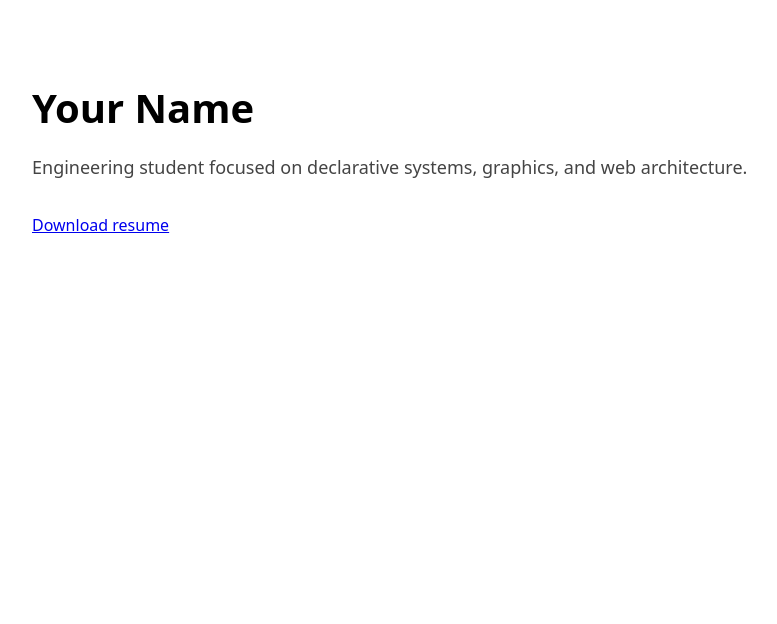
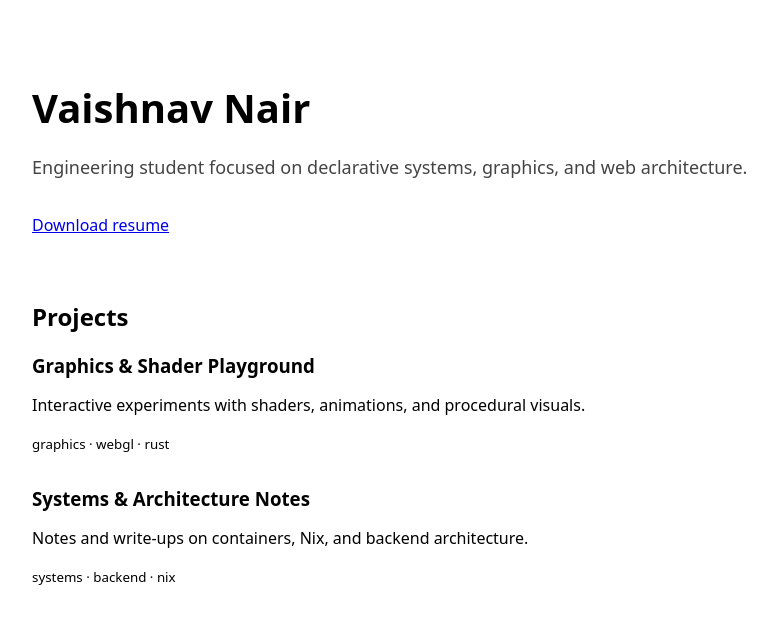
Before and after one commit to vaishnavnair0666/portfolio, a SvelteKit app in the folder app/: page / in a window 1280 px wide. Shown: the top 624 px of the page, without its empty margins (224-1001 px from the left). Built offline with nearby package versions, Linux system fonts and the light colour scheme.

Commit message:
➕ added a dynamic element to display projects list

```diff
--- /dev/null
+++ b/app/src/lib/projects.ts
@@ -0,0 +1,23 @@
+export type Project = {
+  id: string;
+  title: string;
+  summary: string;
+  tags: string[];
+};
+
+export const projects: Project[] = [
+  {
+    id: 'graphics-playground',
+    title: 'Graphics & Shader Playground',
+    summary:
+      'Interactive experiments with shaders, animations, and procedural visuals.',
+    tags: ['graphics', 'webgl', 'rust']
+  },
+  {
+    id: 'systems-notes',
+    title: 'Systems & Architecture Notes',
+    summary:
+      'Notes and write-ups on containers, Nix, and backend architecture.',
+    tags: ['systems', 'backend', 'nix']
+  }
+];
--- /dev/null
+++ b/app/src/routes/+page.server.ts
@@ -0,0 +1,7 @@
+import { projects } from '$lib/projects';
+
+export const load = async () => {
+  return {
+    projects
+  };
+};
--- a/app/src/routes/+page.svelte
+++ b/app/src/routes/+page.svelte
@@ -1,15 +1,38 @@
 <script lang="ts">
-	// Day 1: static, SSR-only content
+	export let data: {
+		projects: {
+			id: string;
+			title: string;
+			summary: string;
+			tags: string[];
+		}[];
+	};
 </script>
 
 <main>
-	<h1>Your Name</h1>
+	<h1>Vaishnav Nair</h1>
 
-	<p class="tagline">Engineering student focused on declarative systems, graphics, and web architecture.</p>
+	<p class="tagline">
+		Engineering student focused on declarative systems, graphics, and web architecture.
+	</p>
 
 	<p class="resume">
 		<a href="/resume.pdf" download> Download resume </a>
 	</p>
+
+	<section class="projects">
+		<h2>Projects</h2>
+
+		<ul>
+			{#each data.projects as project}
+				<li>
+					<h3>{project.title}</h3>
+					<p>{project.summary}</p>
+					<small>{project.tags.join(' · ')}</small>
+				</li>
+			{/each}
+		</ul>
+	</section>
 </main>
 
 <style>
@@ -40,4 +63,20 @@
 		font-weight: 500;
 		text-decoration: underline;
 	}
+	.projects {
+		margin-top: 4rem;
+	}
+
+	.projects ul {
+		list-style: none;
+		padding: 0;
+	}
+
+	.projects li {
+		margin-bottom: 2rem;
+	}
+
+	.projects h3 {
+		margin-bottom: 0.25rem;
+	}
 </style>
--- /dev/null
+++ b/app/src/routes/api/projects/+server.ts
@@ -0,0 +1,6 @@
+import { json } from '@sveltejs/kit';
+import { projects } from '$lib/projects';
+
+export function GET() {
+  return json(projects);
+}
```
